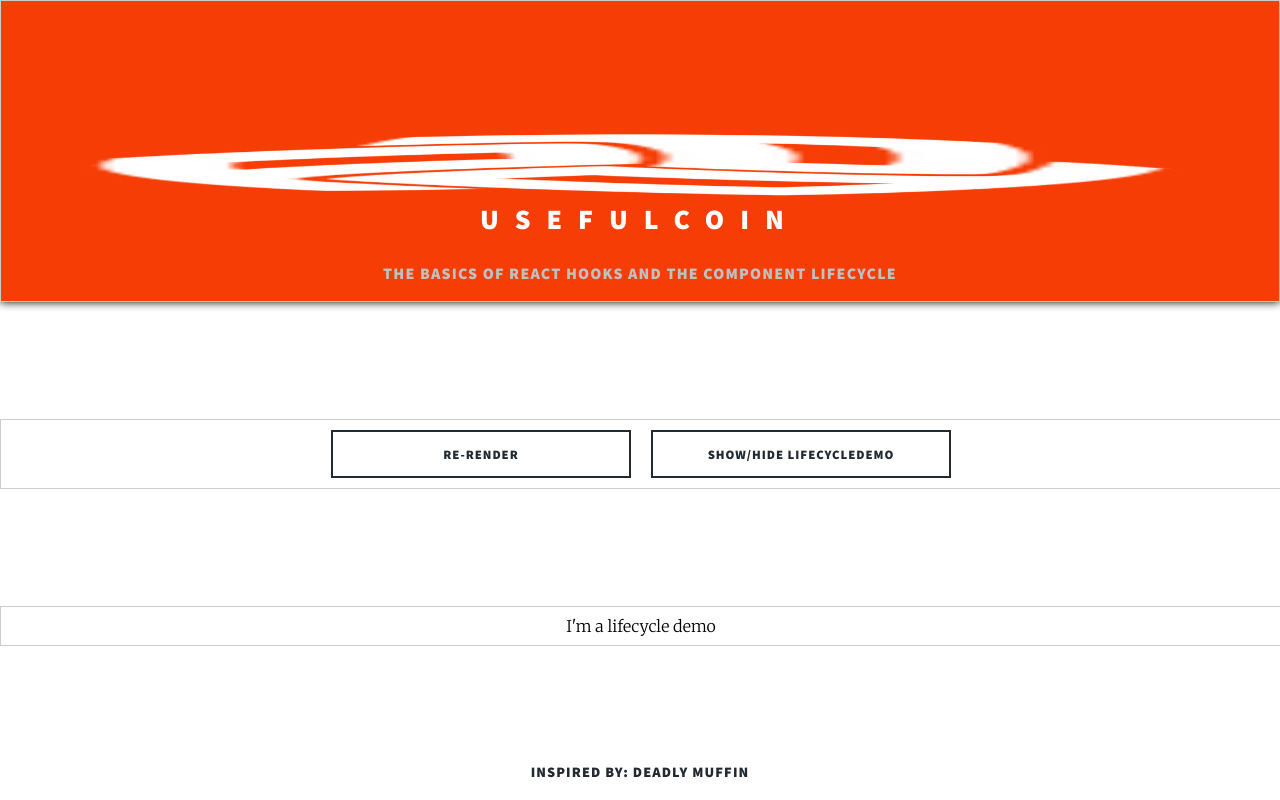
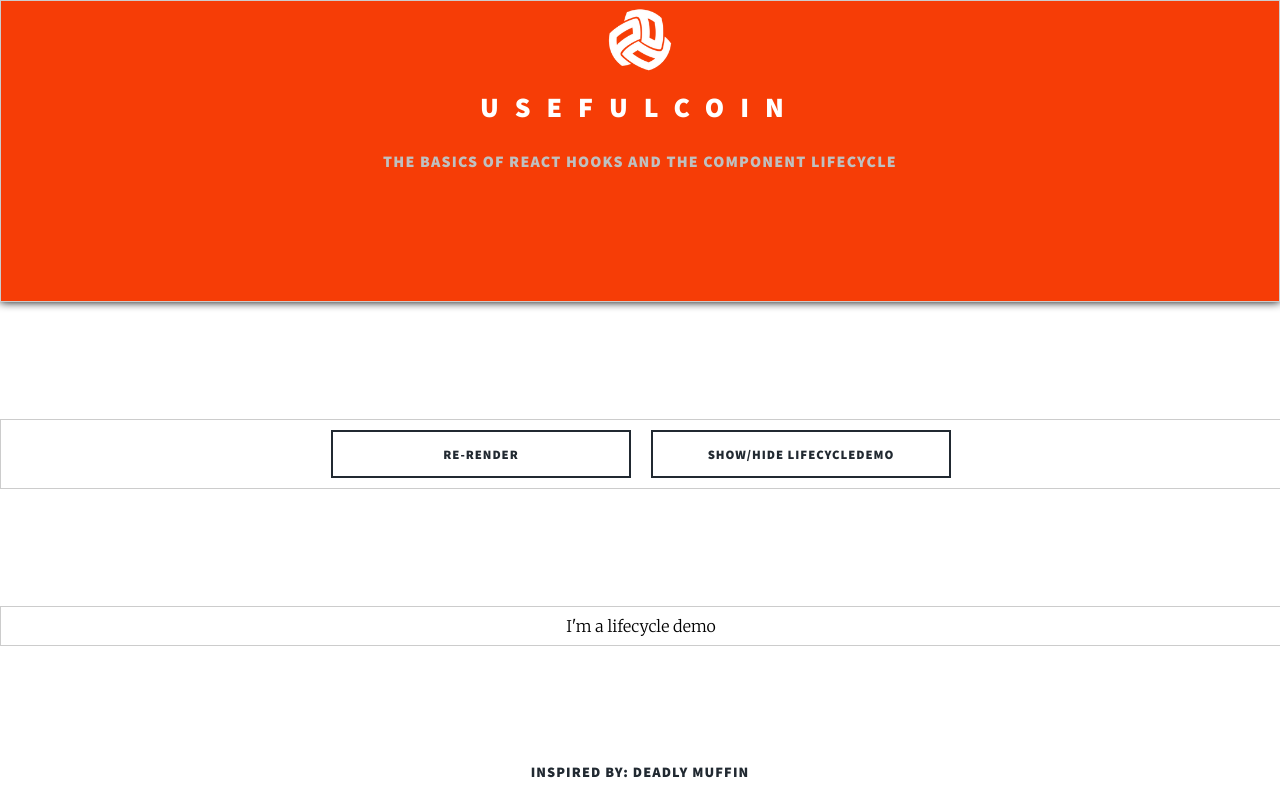
Before and after one commit to munair/react-hooks-basics, a React app: page / in a window 1280 px wide. Built offline with nearby package versions, Linux system fonts and the light colour scheme.

Commit message:
remove flex from the heading class.

```diff
--- a/src/index.css
+++ b/src/index.css
@@ -24,9 +24,6 @@
 }
 
 .heading {
-	display: flex;
-	flex-flow: column wrap;
-	justify-content: flex-end;
 	height: 300px;
   padding: 0;
   margin: 0;
```
